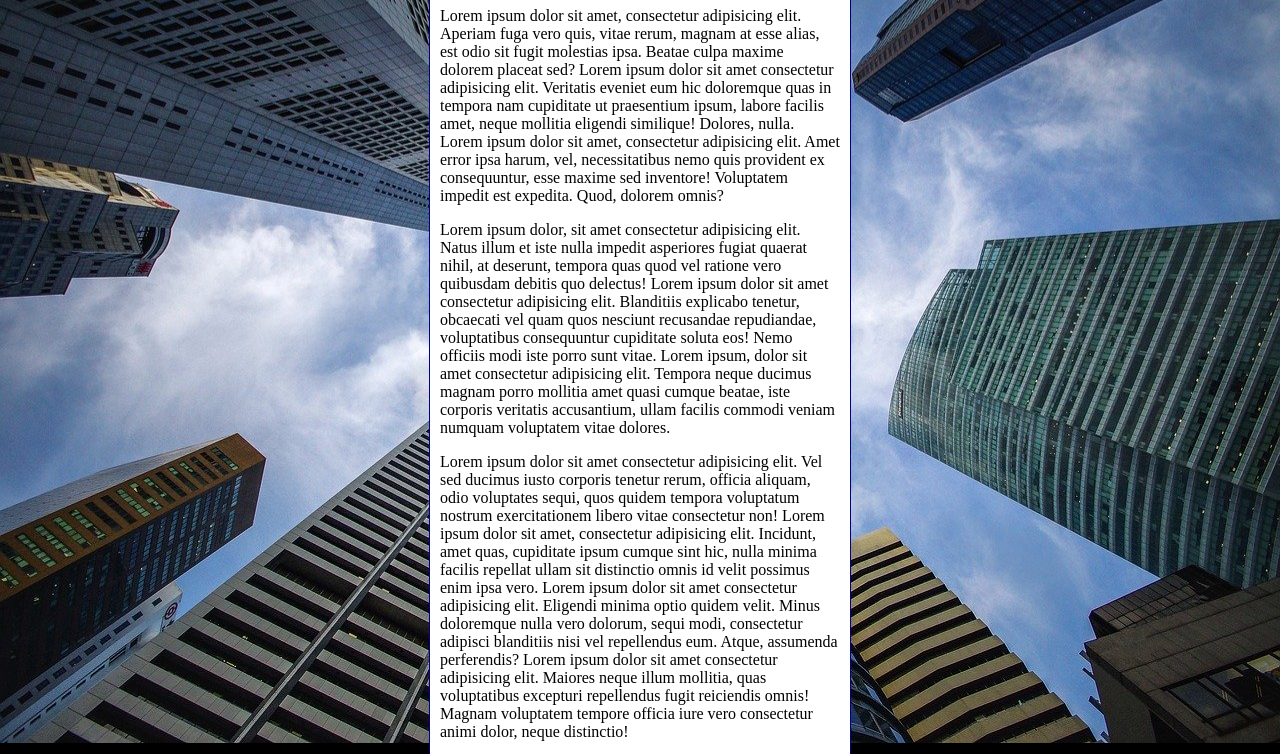
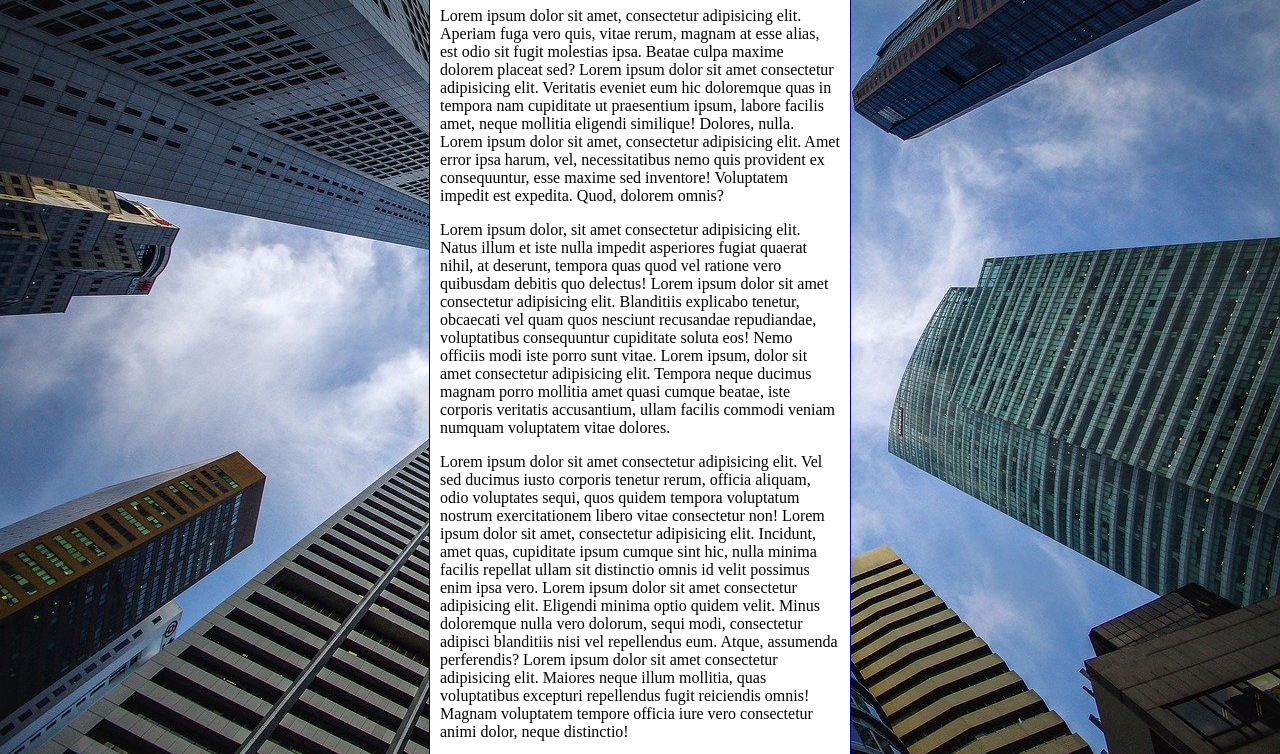
Before and after one commit to jess-vf/html-css, a plain HTML site: page exercícios/ex022/fundo006.html in a window 1280 px wide. Shown: the part 92-846 px from the top of the page. Drawn offline with Linux system fonts and the light colour scheme.

Commit message:
Update fundo006.html

```diff
--- a/exercícios/ex022/fundo006.html
+++ b/exercícios/ex022/fundo006.html
@@ -3,20 +3,31 @@
 <head>
     <meta charset="UTF-8">
     <meta name="viewport" content="width=device-width, initial-scale=1.0">
-    <title>Document</title>
+    <title>Fundo fixo de tela</title>
     <style>
         body {
             height: 100vh;
-            background-color: black;
+            /*background-color: black;
             background-image: url('imagens/wallpaper002.jpg');
             background-position: center center;
             background-repeat: no-repeat;
             background-size: cover;
+            background-attachment: fixed;
+
+            /* Shorthand - background
+            color > image > position > repeat > [size] > attachment
+
+            o size não funcionou. teve que ser colocado fora do shorthand.
+            */
+
+            background: black url('imagens/wallpaper002.jpg') center center no-repeat fixed;
+            background-size: cover;
         }
+
 
         main {
             background-color: white;
-            width: 400px;
+            max-width: 400px;
             padding: 10px;
             margin: auto;
             border: 1px solid darkblue;
```
